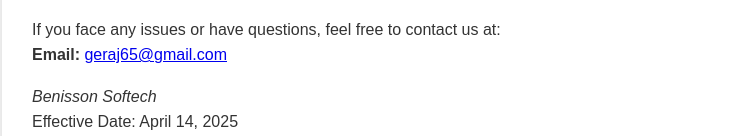
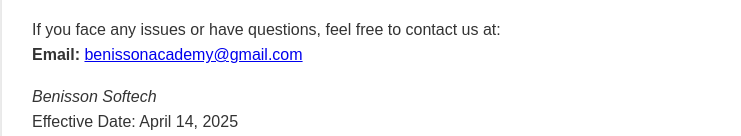
Before and after one commit to benissonsoftech/DRAProQuiz-DelAc, a plain HTML site: page index.html in a window 1280 px wide. Shown: the part 805-941 px from the top of the page, without its empty margins (258-999 px from the left). Drawn offline with Linux system fonts and the light colour scheme.

Commit message:
Update index.html

```diff
--- a/index.html
+++ b/index.html
@@ -62,7 +62,7 @@
     <h2>📩 Contact Us</h2>
     <p>
       If you face any issues or have questions, feel free to contact us at:<br>
-      <strong>Email:</strong> <a href="mailto:benissonacademy@gmail.com">geraj65@gmail.com</a>
+      <strong>Email:</strong> <a href="mailto:">benissonacademy@gmail.com</a>
     </p>
 
     <p><em>Benisson Softech</em><br>
```
